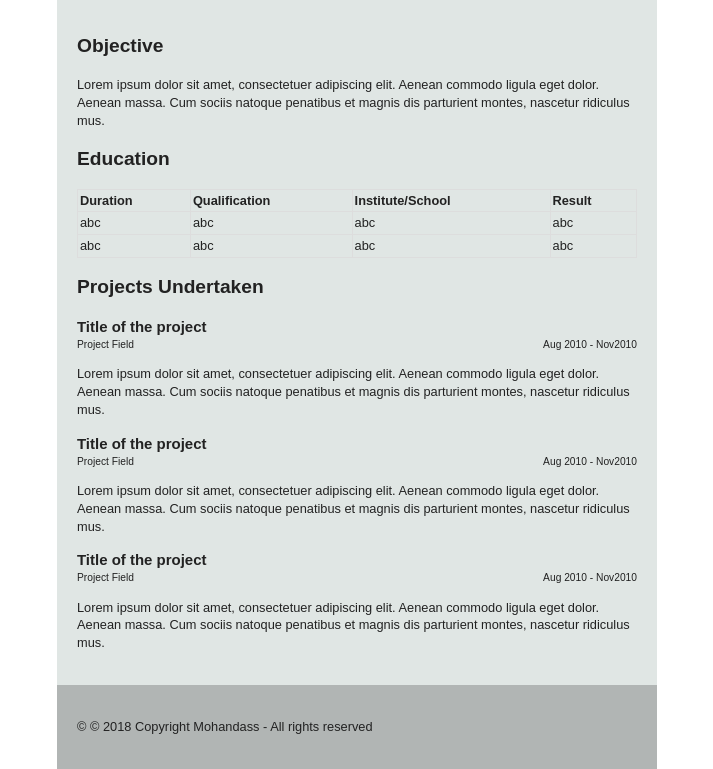
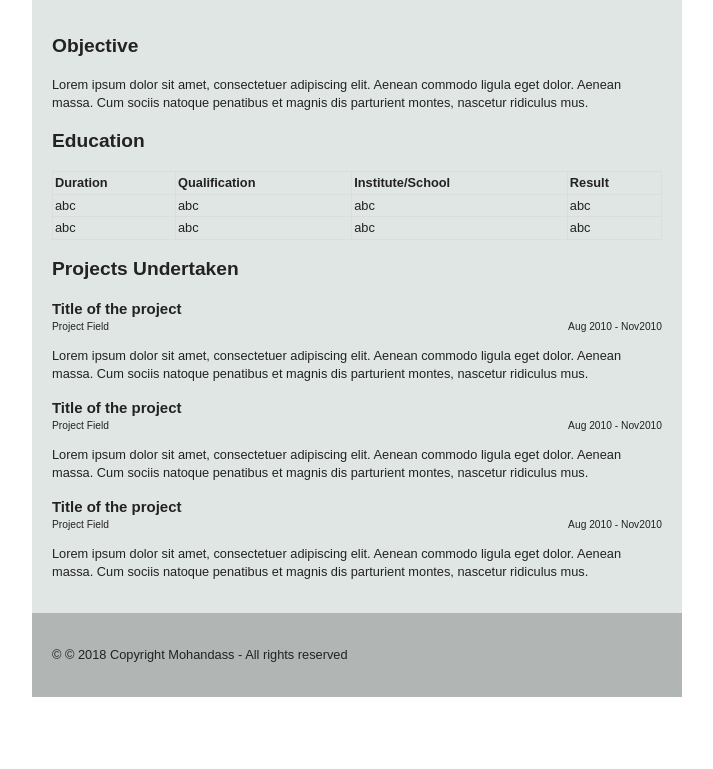
Before and after one commit to mohandassm/My_Web_Page, a plain HTML site: page index.html in a window 1280 px wide. Shown: the part 252-1021 px from the top of the page, without its empty margins (283-996 px from the left). After the commit the page ends 949 px from the top, so only its background shows below. Drawn offline with Linux system fonts and the light colour scheme.

Commit message:
edit file

```diff
--- a/style.css
+++ b/style.css
@@ -1,3 +1,4 @@
+
 /* =============================================================================
    HTML5 display definitions
    ========================================================================== */
@@ -20,7 +21,7 @@ audio:not([controls]) { display: none; }
 
 html { font-size: 100%; overflow-y: scroll; -webkit-text-size-adjust: 100%; -ms-text-size-adjust: 100%; }
 
-body { margin: 0; font-size: 0.8em; line-height: 1.4; }
+body { margin: 0px; padding:0px; font-size: 0.8em; line-height: 1.4; }
 
 body, button, input, select, textarea { font-family: sans-serif; color: #222; }
 
@@ -195,8 +196,9 @@ td { vertical-align: top; }
 
 .container {
 	width: 80%;
-	max-width: 600px;
+	max-width: 650px;
 	margin: 0 auto;
+    padding: 0px;
 }
 
 table{
```
